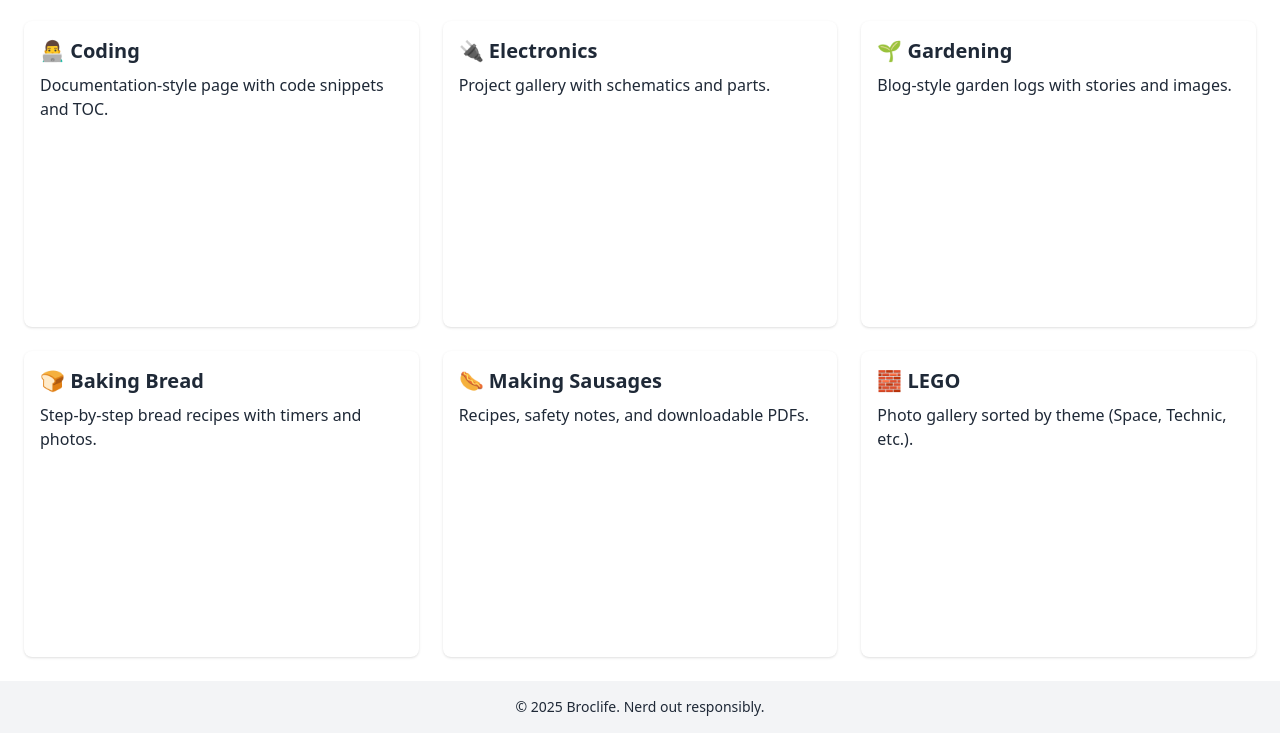
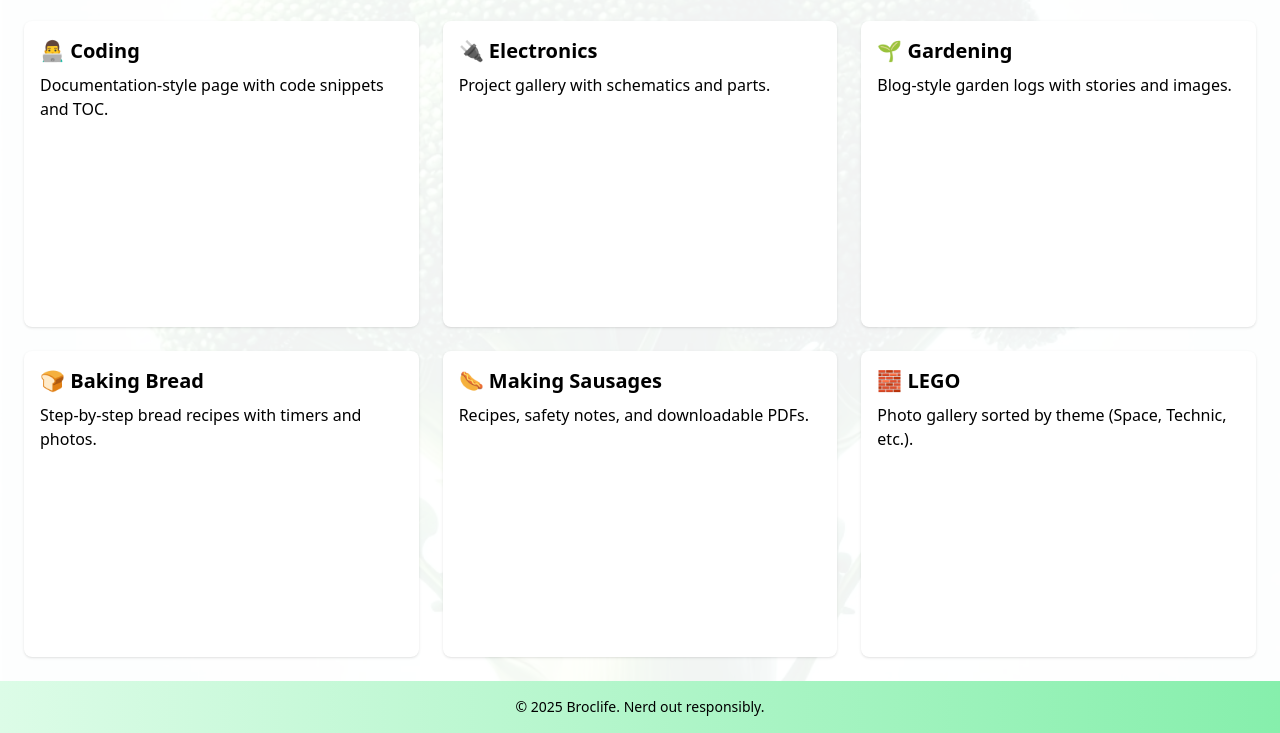
Before and after one commit to VincentDeHaen/VincentDeHaen.github.io, a plain HTML site: page index.html in a window 1280 px wide. Shown: the part 67-800 px from the top of the page. Drawn offline with nearby package versions, Linux system fonts and the light colour scheme.

Commit message:
updates in color

```diff
--- a/index.html
+++ b/index.html
@@ -1,24 +1,60 @@
 <!DOCTYPE html>
-<html lang="en" class="bg-white text-gray-800 dark:bg-gray-900 dark:text-gray-100">
+<html lang="en">
 <head>
   <meta charset="UTF-8" />
   <meta name="viewport" content="width=device-width, initial-scale=1.0" />
   <title>Broclife</title>
+
   <script src="https://cdn.tailwindcss.com"></script>
   <script>
-    tailwind.config = { darkMode: 'class' };
+    tailwind.config = {
+      darkMode: 'class',
+    };
   </script>
   <script defer src="https://unpkg.com/alpinejs@3.x.x/dist/cdn.min.js"></script>
+
+  <!-- Broccoli background styling -->
+  <style>
+    body::before {
+      content: "";
+      background: url('images/broclife.jpg') no-repeat center center;
+      background-size: cover;
+      position: fixed;
+      top: 0;
+      left: 0;
+      right: 0;
+      bottom: 0;
+      opacity: 0.05;
+      z-index: -1;
+    }
+  </style>
+
+  <!-- Dark mode store -->
+  <script>
+    document.addEventListener('alpine:init', () => {
+      Alpine.store('darkMode', {
+        on: window.matchMedia('(prefers-color-scheme: dark)').matches,
+        toggle() {
+          this.on = !this.on;
+          document.documentElement.classList.toggle('dark', this.on);
+        }
+      });
+      document.documentElement.classList.toggle('dark', Alpine.store('darkMode').on);
+    });
+  </script>
 </head>
-<body class="min-h-screen flex flex-col" x-data="{ dark: false }" x-init="dark = window.matchMedia('(prefers-color-scheme: dark)').matches">
 
-  <header class="p-4 flex justify-between items-center bg-gray-200 dark:bg-gray-800">
+<body class="min-h-screen flex flex-col" x-data>
+
+<!-- Header with gradient -->
+<header class="p-4 flex justify-between items-center bg-gradient-to-r from-green-400 to-green-600 dark:from-green-900 dark:to-green-700 text-white">
   <h1 class="text-2xl font-bold">Broclife</h1>
-    <button @click="dark = !dark" class="px-3 py-1 rounded bg-gray-700 text-white dark:bg-gray-300 dark:text-black">
+  <button @click="$store.darkMode.toggle()" class="px-3 py-1 rounded bg-gray-700 text-white dark:bg-gray-300 dark:text-black">
     Toggle Dark Mode
   </button>
 </header>
 
+<!-- Main hobby grid -->
 <main class="flex-grow p-6 grid gap-6 grid-cols-1 md:grid-cols-2 lg:grid-cols-3">
   <a href="./hobbies/coding.html" class="block p-4 bg-white dark:bg-gray-700 shadow hover:shadow-lg rounded-lg">
     <h2 class="text-xl font-semibold mb-2">👨‍💻 Coding</h2>
@@ -46,12 +82,13 @@
   </a>
 </main>
 
-  <footer class="p-4 text-center bg-gray-100 dark:bg-gray-800">
+<!-- Footer with gradient -->
+<footer class="p-4 text-center bg-gradient-to-r from-green-100 to-green-300 dark:from-gray-800 dark:to-gray-900">
   <p class="text-sm">&copy; 2025 Broclife. Nerd out responsibly.</p>
 </footer>
-
 </body>
 </html>
+
 
 <!--<!DOCTYPE html>-->
 <!--<html lang="en">-->
```
Lines whose indentation alone changed are shown as unchanged.
